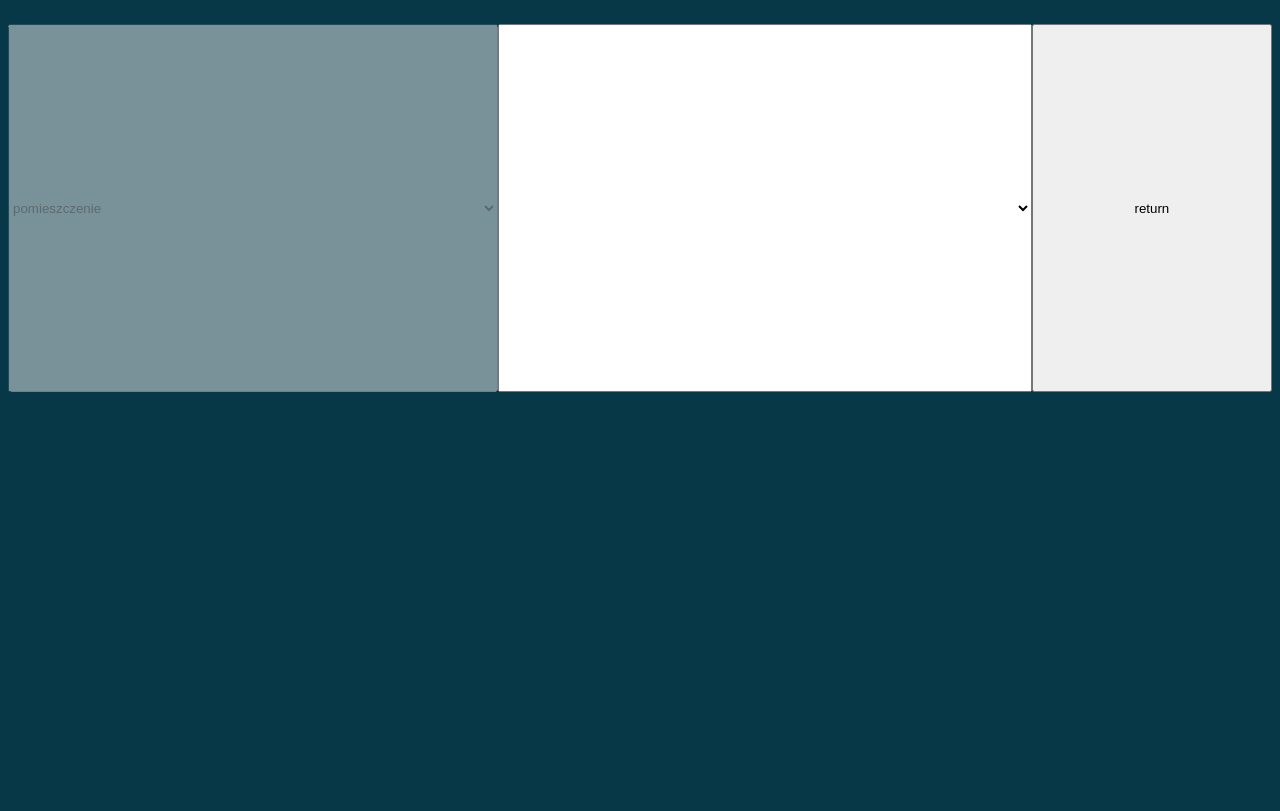
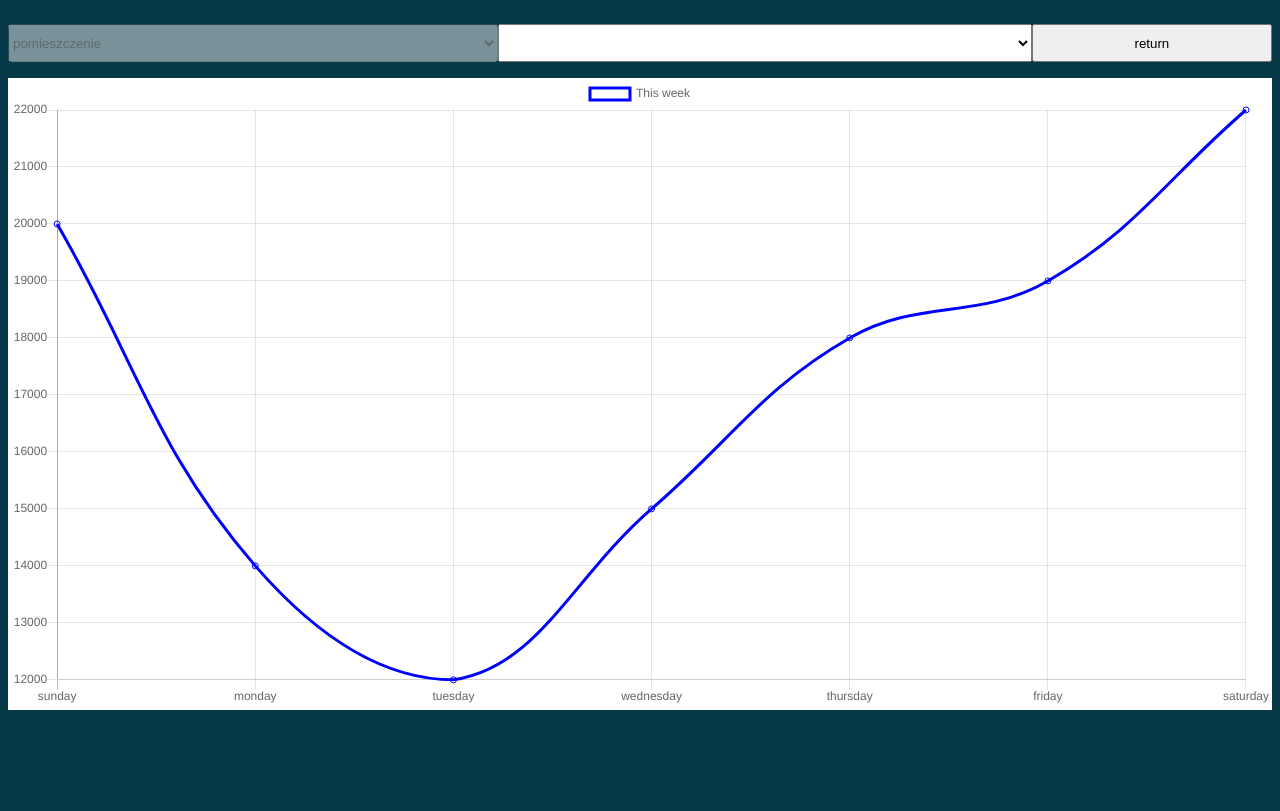
Before and after one commit to CzarekM2012/PAP_project-website, a plain HTML site: page diagram.html in a window 1280 px wide. Shown: the top 811 px of the page. Drawn offline with Linux system fonts and the light colour scheme.

Commit message:
charts are working

```diff
--- a/diagram.html
+++ b/diagram.html
@@ -25,49 +25,9 @@
       </select>
       <button id="returnButton" onclick="document.location.href = 'main_window.html'">return</button>
     </p>
-    <canvas id="myChart" width="400" height="400"></canvas>
-    <script>
-    var ctx = document.getElementById('myChart').getContext('2d');
-    var myChart = new Chart(ctx, {
-        type: 'bar',
-        data: {
-            labels: ['Red', 'Blue', 'Yellow', 'Green', 'Purple', 'Orange'],
-            datasets: [{
-                label: '# of Votes',
-                data: [12, 19, 3, 5, 2, 3],
-                backgroundColor: [
-                    'rgba(255, 99, 132, 0.2)',
-                    'rgba(54, 162, 235, 0.2)',
-                    'rgba(255, 206, 86, 0.2)',
-                    'rgba(75, 192, 192, 0.2)',
-                    'rgba(153, 102, 255, 0.2)',
-                    'rgba(255, 159, 64, 0.2)'
-                ],
-                borderColor: [
-                    'rgba(255, 99, 132, 1)',
-                    'rgba(54, 162, 235, 1)',
-                    'rgba(255, 206, 86, 1)',
-                    'rgba(75, 192, 192, 1)',
-                    'rgba(153, 102, 255, 1)',
-                    'rgba(255, 159, 64, 1)'
-                ],
-                borderWidth: 1
-            }]
-        },
-        options: {
-            scales: {
-                yAxes: [{
-                    ticks: {
-                        beginAtZero: true
-                    }
-                }]
-            }
-        }
-    });
-    </script>
-    </p>
+    <canvas id="chart"></canvas>
   </div>
 </body>
-<script src="diagram.js"></script>
-<script src="package/Chart.js"></script>
+<script src="chart.js\dist\Chart.js"></script>
+<script src="./diagram.js"></script>
 </html>
--- a/diagram.js
+++ b/diagram.js
@@ -1,24 +1,44 @@
+
+function renderChart() {
+    var ctx = document.getElementById("chart").getContext('2d');
+    var myChart = new Chart(ctx, {
+        type: 'line',
+        data: {
+            labels: ["sunday", "monday", "tuesday", "wednesday", "thursday", "friday", "saturday"],
+            datasets: [{
+                label: 'This week',
+                backgroundColor: "transparent",
+                borderColor: "blue",
+                data: [20000, 14000, 12000, 15000, 18000, 19000, 22000],
+            }]
+        },
+    });
+}
+
 const urlParams = new URLSearchParams(window.location.search);
 const parameterParam = urlParams.get('parameter');
 
-parameter_select = document.getElementById("parameters");
-
-document.getElementById("parameters").onchange = function(){
+parameterSelect = document.getElementById("parameters");
+roomSelect = document.getElementById("rooms");
+parameterSelect.onchange = function(){
     if(this.value != "airTemperature" && this.value != "humidity")
     {
-        document.getElementById("rooms").setAttribute("disabled", "disabled");
+        roomSelect.setAttribute("disabled", "disabled");
     }
     else
     {
-        document.getElementById("rooms").removeAttribute("disabled");
+        roomSelect.removeAttribute("disabled");
     }
+    renderChart();
 }
-parameter_select.value = parameterParam;
+roomSelect.onchange = function(){renderChart();}
+parameterSelect.value = parameterParam;
 if(parameterParam != "airTemperature" && parameterParam != "humidity")
 {
-    document.getElementById("rooms").setAttribute("disabled", "disabled");
+    roomSelect.setAttribute("disabled", "disabled");
 }
 else
 {
-    document.getElementById("rooms").removeAttribute("disabled");
+    roomSelect.removeAttribute("disabled");
 }
+renderChart();
```
Also changed, not shown: test.html (deleted, +0 -51 lines).
